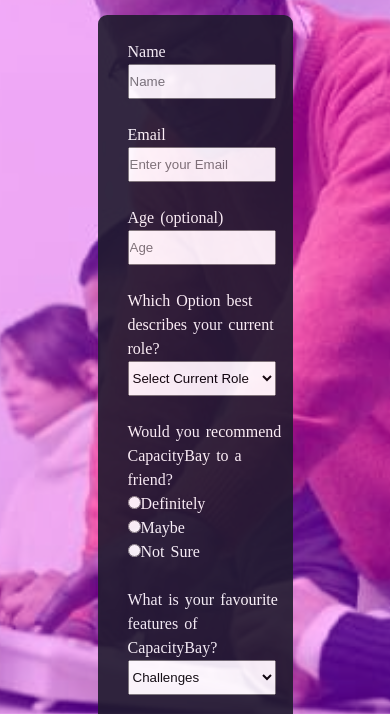
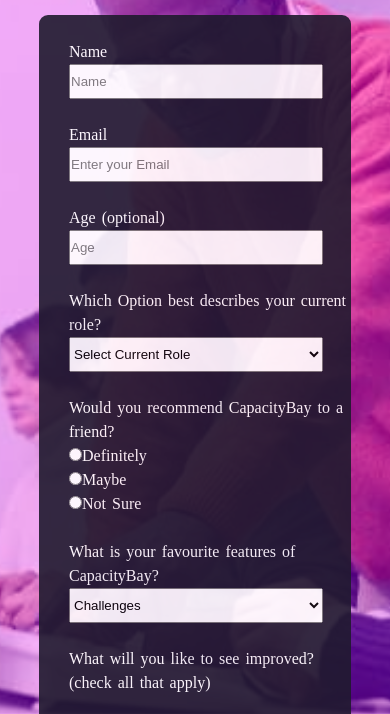
Before and after one commit to babsmatic1/survey-form, a plain HTML site: page index.html in a window 390 px wide. Shown: the part 130-844 px from the top of the page. Drawn offline with Linux system fonts and the light colour scheme.

Commit message:
Responsiveness

```diff
--- a/style.css
+++ b/style.css
@@ -11,6 +11,7 @@ body{
   background-attachment: fixed;
   background-blend-mode: overlay;
   background-size: cover;
+  background-position: 50% 50%;
   background-color: rgb(167, 92, 190);
 }
 
@@ -32,12 +33,12 @@ body{
 .container{
     margin: auto;
     padding: auto;
-    height: 1170px;
+    height: 1230px;
     justify-content: center;
     width: 50%;
     border-radius: 9px;
     background-color: rgb(31, 26, 46);
-    opacity: .9;
+    opacity: 0.9;
 }
 
 .input{
@@ -70,3 +71,17 @@ body{
     border: none;
     height: 40px;
 }
+
+@media screen and (max-width:600px) {
+   .container{
+    width: 80%;
+    height: 1320px;
+   }
+}
+
+@media screen and (max-width:820px) {
+    .container{
+     width: 80%;
+     height: 1230px;
+    }
+ }
```
